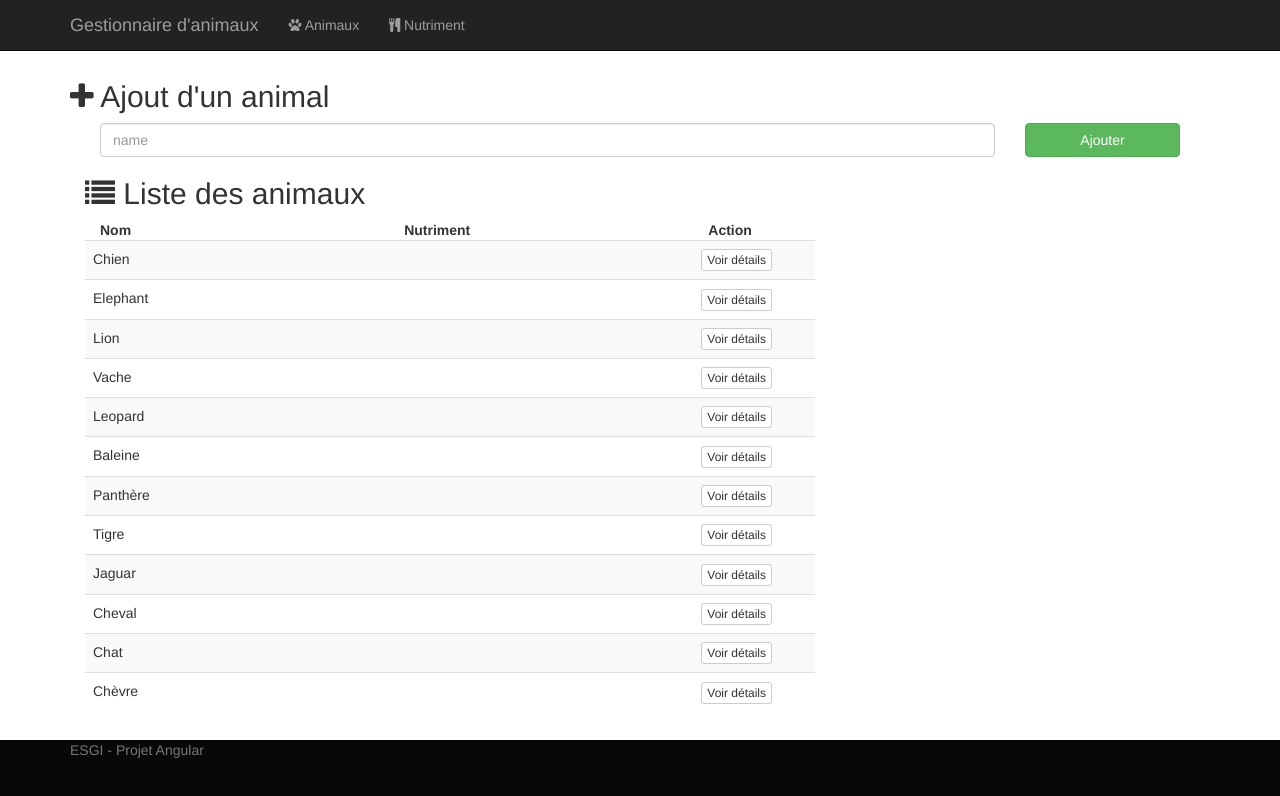
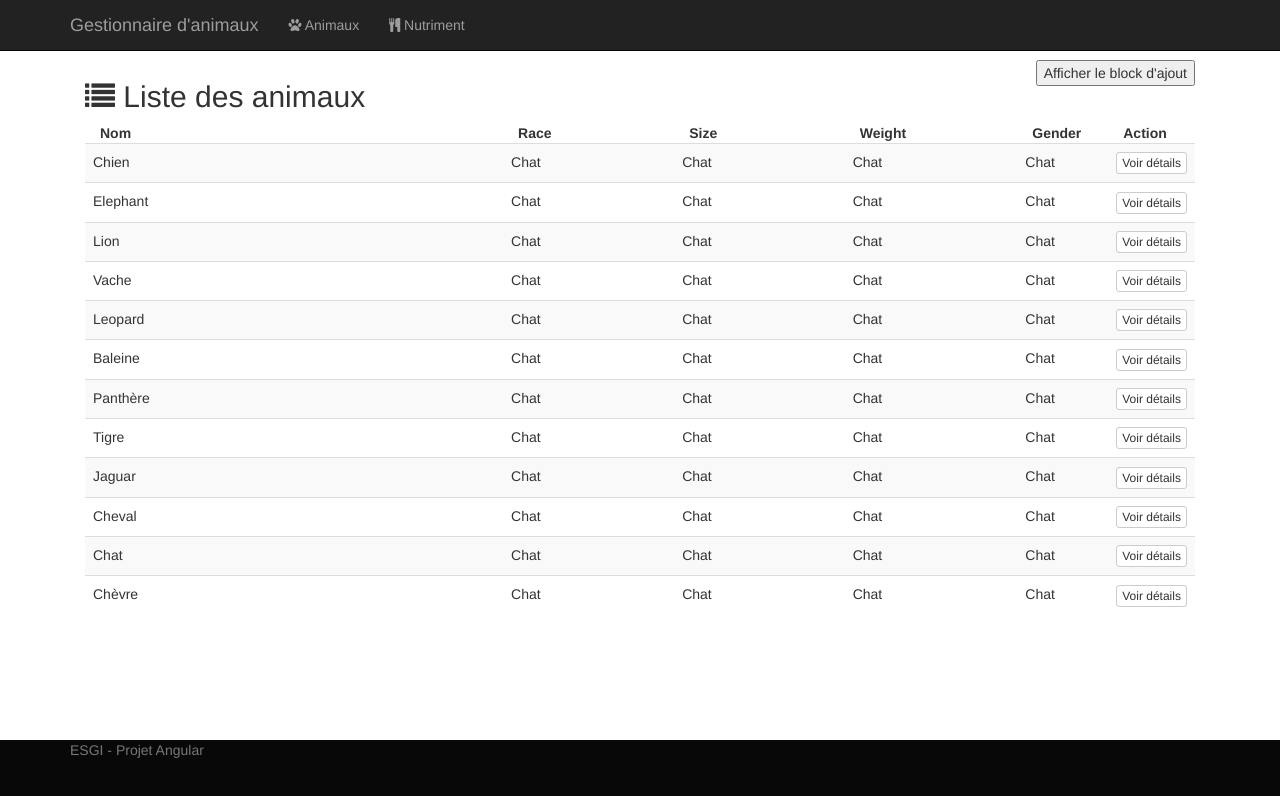
Before and after one commit to tagalpha/zoo, an Angular app: page /animals in a window 1280 px wide. Shown: the top 796 px of the page. Built offline with nearby package versions, Linux system fonts and the light colour scheme.

Commit message:
[ADD] add some attributes to animals

```diff
--- a/src/app/animal/animal.service.ts
+++ b/src/app/animal/animal.service.ts
@@ -15,18 +15,36 @@ export class AnimalService {
             .then(animals => animals.find(animal => animal.id === id));
     }
 
-    addAnimals(name: string) : void {
+    addAnimals(animal: Animal) : void {
         var id = Math.floor((1 + Math.random()) * 0x10000).toString(16).substring(1);
-
-        var newAnimal = { 'id': id, 'name': name };
+        var newAnimal = {
+            'id': id,
+            'name': animal.name,
+            'race': animal.race,
+            'size': animal.size,
+            'weight': animal.weight,
+            'origin': animal.origin,
+            'description': animal.description,
+            'picture': animal.picture,
+            'gender': animal.gender,
+            'nutriment': animal.nutriment,
+        };
         sessionStorage.setItem(newAnimal.id.toString(), JSON.stringify(newAnimal));
         this.storedAnimals.push(newAnimal);
     }
 
-    updateAnimals(id: number, name: string) : void {
-        var animalToUpdate = JSON.parse(sessionStorage.getItem(id.toString()));
-        animalToUpdate.name = name;
-        sessionStorage.setItem(id.toString(), JSON.stringify(animalToUpdate));
+    updateAnimals(animal: Animal) : void {
+        var animalToUpdate = JSON.parse(sessionStorage.getItem(animal.id.toString()));
+        animalToUpdate.name = animal.name;
+        animalToUpdate.race = animal.race;
+        animalToUpdate.size = animal.size;
+        animalToUpdate.weight = animal.weight;
+        animalToUpdate.origin = animal.origin;
+        animalToUpdate.description = animal.description;
+        animalToUpdate.picture = animal.picture;
+        animalToUpdate.gender = animal.gender;
+        animalToUpdate.nutriment = animal.nutriment;
+        sessionStorage.setItem(animal.id.toString(), JSON.stringify(animalToUpdate));
     }
 
     deleteAnimals(animal: Animal) : void {
@@ -48,7 +66,18 @@ export class AnimalService {
     hydrateBdd(): void {
         if (Object.keys(sessionStorage).length === 0) {
             for (var i = 0; i < ANIMALS.length; i++) {
-                sessionStorage.setItem(ANIMALS[i].id.toString(), JSON.stringify({ 'id': ANIMALS[i].id.toString(), 'name': ANIMALS[i].name }));
+                sessionStorage.setItem(ANIMALS[i].id.toString(), JSON.stringify({
+                    'id': ANIMALS[i].id.toString(),
+                    'name': ANIMALS[i].name,
+                    'race': ANIMALS[i].race,
+                    'size': ANIMALS[i].size,
+                    'weight': ANIMALS[i].weight,
+                    'origin': ANIMALS[i].origin,
+                    'description': ANIMALS[i].description,
+                    'picture': ANIMALS[i].picture,
+                    'gender': ANIMALS[i].gender,
+                    'nutriment': ANIMALS[i].nutriment,
+                }));
             }
         }
     }
--- a/src/app/animal/animals.component.html
+++ b/src/app/animal/animals.component.html
@@ -1,40 +1,99 @@
-<h2><i class="fa fa-plus"></i> Ajout d'un animal</h2>
 
-<div class="col-sm-12" id="form-add-animal">
-  <div class="form-group">
-    <div class="col-sm-10">
-      <input [(ngModel)]="name" placeholder="name" class="form-control"/>
-    </div>
-    <div class="col-sm-2">
-      <button (click)="add(name)" class="btn btn-block btn-success">Ajouter</button>
+<div *ngIf="addBlock === true" class="col-sm-12 no-padding-left">
+  <button (click)="hideAddBlock()" class="pull-right">Cacher le block d'ajout</button>
+  <h2><i class="fa fa-plus"></i> Ajout d'un animal</h2>
+  <div class="col-sm-12" id="form-add-animal">
+    <div class="form-group">
+      <div class="col-sm-12">
+        <input [(ngModel)]="animal.name" placeholder="name" class="form-control"/>
+      </div>
+      <div class="col-sm-12">
+        <input [(ngModel)]="animal.race" placeholder="race" class="form-control"/>
+      </div>
+      <div class="col-sm-12">
+        <input [(ngModel)]="animal.size" placeholder="size" class="form-control"/>
+      </div>
+      <div class="col-sm-12">
+        <input [(ngModel)]="animal.weight" placeholder="weight" class="form-control"/>
+      </div>
+      <div class="col-sm-12">
+        <input [(ngModel)]="animal.origin" placeholder="origin" class="form-control"/>
+      </div>
+      <div class="col-sm-12">
+        <input [(ngModel)]="animal.description" placeholder="description" class="form-control"/>
+      </div>
+      <div class="col-sm-12">
+        <input [(ngModel)]="animal.picture" placeholder="picture" class="form-control"/>
+      </div>
+      <div class="col-sm-12">
+        <input [(ngModel)]="animal.gender" placeholder="gender" class="form-control"/>
+      </div>
+      <div class="col-sm-12">
+        <input [(ngModel)]="animal.nutriment" placeholder="nutriment" class="form-control"/>
+      </div>
+      <div class="col-sm-12">
+        <button (click)="add(animal)" class="btn btn-block btn-success">Ajouter</button>
+      </div>
     </div>
   </div>
 </div>
 
-<div *ngIf="animals" class="col-sm-8 no-padding-left">
+<div *ngIf="animalEdited" class="col-sm-12 no-padding-right">
+  <h2><i class="fa fa-edit"></i> Modification de l'animal {{animalEdited.name|uppercase}}</h2>
+  <div>
+    <input [(ngModel)]="animalEdited.name" placeholder="name" class="form-control"/><br>
+  </div>
+  <div>
+    <input [(ngModel)]="animalEdited.race" placeholder="race" class="form-control"/><br>
+  </div>
+  <div>
+    <input [(ngModel)]="animalEdited.size" placeholder="size" class="form-control"/><br>
+  </div>
+  <div>
+    <input [(ngModel)]="animalEdited.weight" placeholder="weight" class="form-control"/><br>
+  </div>
+  <div>
+    <input [(ngModel)]="animalEdited.origin" placeholder="origin" class="form-control"/><br>
+  </div>
+  <div>
+    <input [(ngModel)]="animalEdited.description" placeholder="description" class="form-control"/><br>
+  </div>
+  <div>
+    <input [(ngModel)]="animalEdited.picture" placeholder="picture" class="form-control"/><br>
+  </div>
+  <div>
+    <input [(ngModel)]="animalEdited.gender" placeholder="gender" class="form-control"/><br>
+  </div>
+  <div>
+    <input [(ngModel)]="animalEdited.nutriment" placeholder="nutriment" class="form-control"/><br>
+  </div>
+
+  <button (click)="cancelEdit()" class="btn btn-default">Annuler</button>
+  <button (click)="update(animalEdited)" class="btn btn-primary">Modifier</button>
+  <button (click)="delete()" class="btn btn-danger">Supprimer</button>
+</div>
+
+<div *ngIf="animals" class="col-sm-12 no-padding-left">
+  <button *ngIf="addBlock === false" (click)="showAddBlock()" class="pull-right">Afficher le block d'ajout</button>
   <h2><i class="fa fa-list"></i> Liste des animaux</h2>
   <table class="table table-striped">
     <thead>
       <th class="col-sm-5">Nom</th>
-      <th class="col-sm-5">Nutriment</th>
+      <th class="col-sm-2">Race</th>
+      <th class="col-sm-2">Size</th>
+      <th class="col-sm-2">Weight</th>
+      <th class="col-sm-2">Gender</th>
       <th class="col-sm-2">Action</th>
     </thead>
     <tbody>
     <tr *ngFor="let animal of animals" [class.selected]="animal === selectedAnimal">
       <td>{{animal.name}}</td>
-      <td></td>
+      <td>{{animal.race}}</td>
+      <td>{{animal.size}}</td>
+      <td>{{animal.weight}}</td>
+      <td>{{animal.gender}}</td>
       <td><button type="button" (click)="getOne(animal.id)" class="btn btn-default btn-xs">Voir détails</button></td>
     </tr>
     </tbody>
   </table>
 </div>
-
-<div *ngIf="animalEdited" class="col-sm-4 no-padding-right">
-  <h2><i class="fa fa-edit"></i> Modification de l'animal {{animalEdited.name|uppercase}}</h2>
-  <div>
-    <input [(ngModel)]="animalEdited.name" placeholder="name" class="form-control"/><br>
-  </div>
-
-  <button (click)="update(animalEdited.id, animalEdited.name)" class="btn btn-primary">Modifier</button>
-  <button (click)="delete()" class="btn btn-danger">Supprimer</button>
-</div>
--- a/src/app/animal/animals.component.ts
+++ b/src/app/animal/animals.component.ts
@@ -10,9 +10,9 @@ import { AnimalService } from './animal.service';
 export class AnimalsComponent implements OnInit {
   animals: Animal[];
   animalEdited: Animal;
+  addBlock = false;
 
-  @Input() name: string;
-  @Input() id: string|number;
+  animal = new Animal;
 
   constructor(private animalService: AnimalService) {}
 
@@ -24,13 +24,14 @@ export class AnimalsComponent implements OnInit {
     this.animalService.getAnimal(id).then(animal => this.animalEdited = animal);
   }
 
-  add(name: string) : void {
-    this.animalService.addAnimals(name)
-    this.name = '';
+  add(animal: Animal) : void {
+    console.log(animal);
+    this.animalService.addAnimals(animal);
+    //this.name = '';
   }
 
-  update(id: number, name: string) : void {
-    this.animalService.updateAnimals(id, name);
+  update(animal: Animal) : void {
+    this.animalService.updateAnimals(animal);
     delete this.animalEdited;
   }
 
@@ -39,9 +40,18 @@ export class AnimalsComponent implements OnInit {
     delete this.animalEdited;
   }
 
+  showAddBlock(): void {
+    this.addBlock = true;
+  }
+  hideAddBlock(): void {
+    this.addBlock = false;
+  }
+
+  cancelEdit(): void {
+    delete this.animalEdited;
+  }
+
   ngOnInit(): void {
-    this.animalService.hydrateBdd();
-    this.animalService.setStoredAnimals();
     this.getAll();
   }
 }
--- a/src/app/animal/mock-animals.ts
+++ b/src/app/animal/mock-animals.ts
@@ -1,16 +1,16 @@
 import { Animal } from './animal';
 
 export const ANIMALS: Animal[] = [
-    { id: 1, name: 'Chat'},
-    { id: 2, name: 'Chien' },
-    { id: 3, name: 'Cheval' },
-    { id: 4, name: 'Vache' },
-    { id: 5, name: 'Chèvre' },
-    { id: 6, name: 'Lion' },
-    { id: 7, name: 'Tigre' },
-    { id: 8, name: 'Panthère' },
-    { id: 9, name: 'Leopard' },
-    { id: 10, name: 'Jaguar' },
-    { id: 11, name: 'Elephant' },
-    { id: 12, name: 'Baleine' },
+    { id: 1, name: 'Chat', race: 'Chat', size: 'Chat', weight: 'Chat', origin: 'Chat', description: 'Chat', picture: 'Chat', gender: 'Chat', nutriment: 'Chat'},
+    { id: 2, name: 'Chien', race: 'Chat', size: 'Chat', weight: 'Chat', origin: 'Chat', description: 'Chat', picture: 'Chat', gender: 'Chat', nutriment: 'Chat' },
+    { id: 3, name: 'Cheval', race: 'Chat', size: 'Chat', weight: 'Chat', origin: 'Chat', description: 'Chat', picture: 'Chat', gender: 'Chat', nutriment: 'Chat' },
+    { id: 4, name: 'Vache', race: 'Chat', size: 'Chat', weight: 'Chat', origin: 'Chat', description: 'Chat', picture: 'Chat', gender: 'Chat', nutriment: 'Chat' },
+    { id: 5, name: 'Chèvre', race: 'Chat', size: 'Chat', weight: 'Chat', origin: 'Chat', description: 'Chat', picture: 'Chat', gender: 'Chat', nutriment: 'Chat' },
+    { id: 6, name: 'Lion', race: 'Chat', size: 'Chat', weight: 'Chat', origin: 'Chat', description: 'Chat', picture: 'Chat', gender: 'Chat', nutriment: 'Chat' },
+    { id: 7, name: 'Tigre', race: 'Chat', size: 'Chat', weight: 'Chat', origin: 'Chat', description: 'Chat', picture: 'Chat', gender: 'Chat', nutriment: 'Chat' },
+    { id: 8, name: 'Panthère', race: 'Chat', size: 'Chat', weight: 'Chat', origin: 'Chat', description: 'Chat', picture: 'Chat', gender: 'Chat', nutriment: 'Chat' },
+    { id: 9, name: 'Leopard', race: 'Chat', size: 'Chat', weight: 'Chat', origin: 'Chat', description: 'Chat', picture: 'Chat', gender: 'Chat', nutriment: 'Chat' },
+    { id: 10, name: 'Jaguar', race: 'Chat', size: 'Chat', weight: 'Chat', origin: 'Chat', description: 'Chat', picture: 'Chat', gender: 'Chat', nutriment: 'Chat' },
+    { id: 11, name: 'Elephant', race: 'Chat', size: 'Chat', weight: 'Chat', origin: 'Chat', description: 'Chat', picture: 'Chat', gender: 'Chat', nutriment: 'Chat' },
+    { id: 12, name: 'Baleine', race: 'Chat', size: 'Chat', weight: 'Chat', origin: 'Chat', description: 'Chat', picture: 'Chat', gender: 'Chat', nutriment: 'Chat' },
 ];
--- a/src/app/app.component.ts
+++ b/src/app/app.component.ts
@@ -1,10 +1,18 @@
-import { Component } from '@angular/core';
+import { Component, OnInit } from '@angular/core';
+import { AnimalService } from './animal/animal.service';
 
 @Component({
   selector: 'app-root',
   templateUrl: './app.component.html',
   styleUrls: ['./app.component.css']
 })
-export class AppComponent {
+export class AppComponent implements OnInit{
   title = 'Gestionnaire d\'animaux';
+
+  constructor(private animalService: AnimalService) {}
+
+  ngOnInit():void {
+    this.animalService.hydrateBdd();
+    this.animalService.setStoredAnimals();
+  }
 }
```
Also changed, not shown: src/app/animal/animal.ts (+8 -0 lines).
